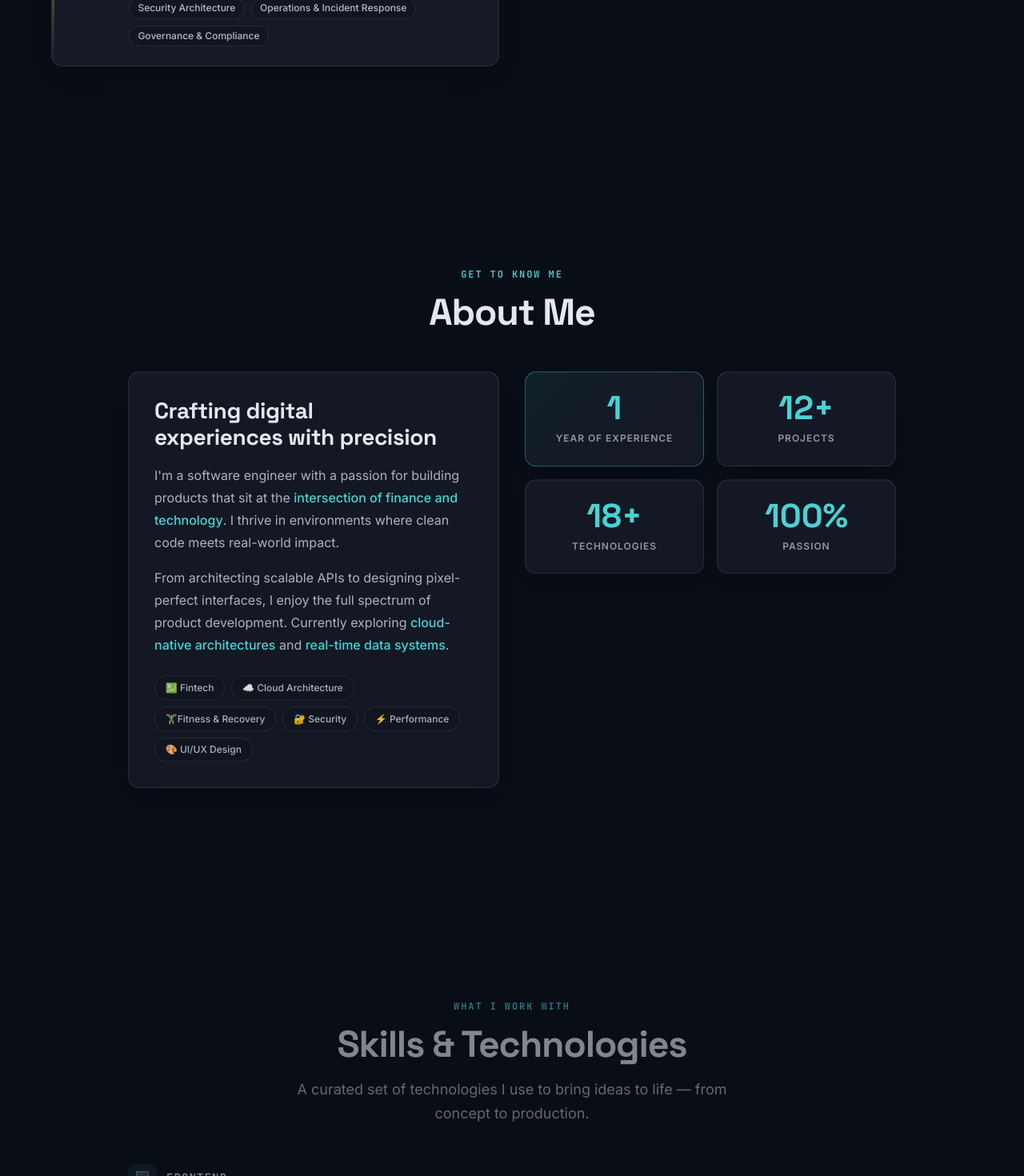
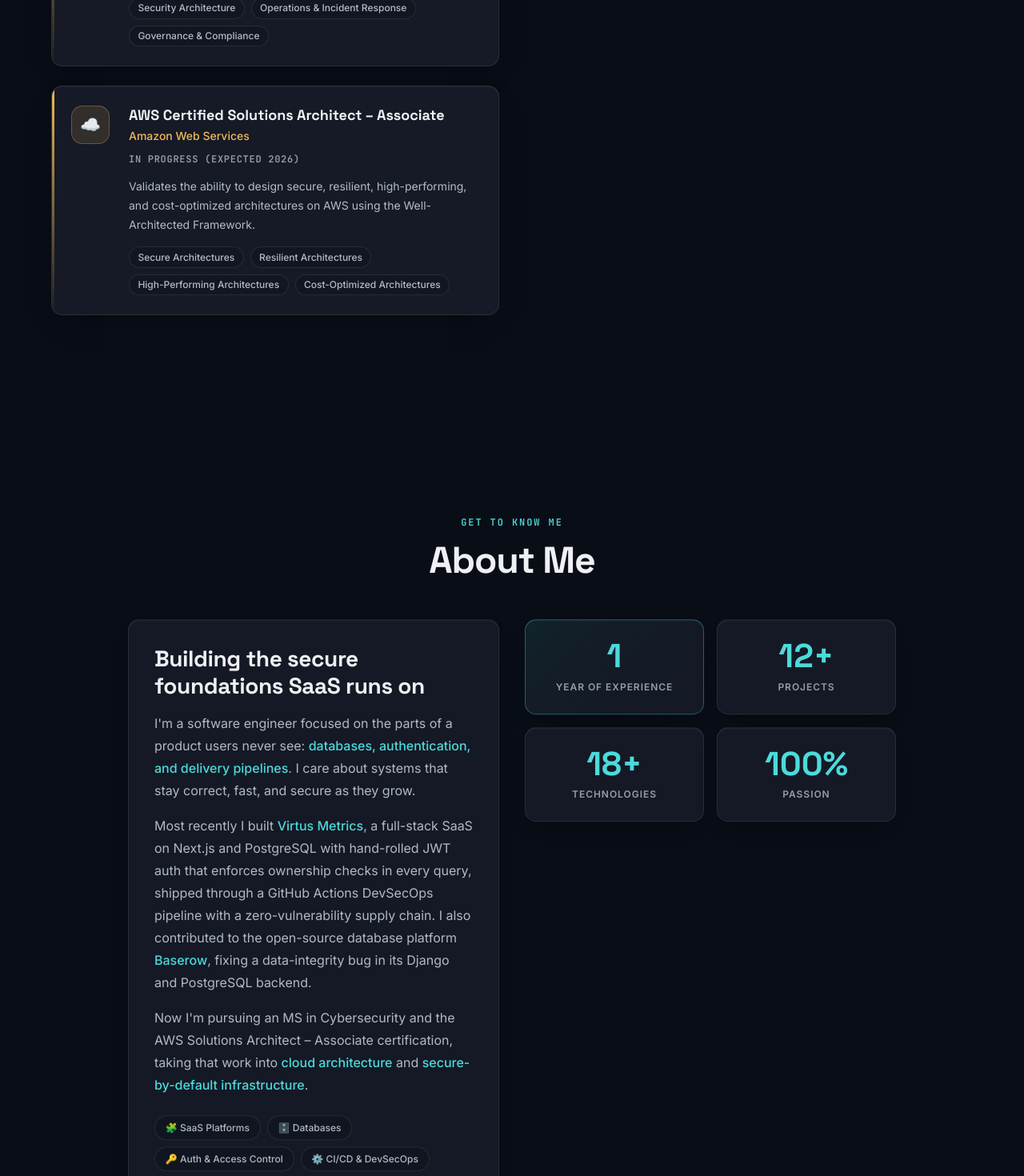
Before and after one commit to erne2003/Portfolio, a React (Vite) app: page / in a window 1280 px wide. Shown: the part 4780-6250 px from the top of the page at 80% size. Built offline with nearby package versions, Linux system fonts and the light colour scheme.

Commit message:
Style changes

```diff
--- a/src/Sections/About.jsx
+++ b/src/Sections/About.jsx
@@ -8,12 +8,12 @@
 ];
 
 const interests = [
-    '💹 Fintech',
+    '🧩 SaaS Platforms',
+    '🗄️ Databases',
+    '🔑 Auth & Access Control',
+    '⚙️ CI/CD & DevSecOps',
     '☁️ Cloud Architecture',
-    '🏋️‍♂️Fitness & Recovery',
-    '🔐 Security',
     '⚡ Performance',
-    '🎨 UI/UX Design',
 ];
 
 function About({ id }) {
@@ -28,20 +28,28 @@
                 {/* Bio column */}
                 <div className="about__bio glass-card">
                     <h3 className="about__bio-title">
-                        Crafting digital experiences with precision
+                        Building the secure foundations SaaS runs on
                     </h3>
                     <p className="about__bio-text">
-                        I'm a software engineer with a passion for building products that
-                        sit at the <span className="about__bio-highlight">intersection of
-                            finance and technology</span>. I thrive in environments where clean
-                        code meets real-world impact.
+                        I'm a software engineer focused on the parts of a product users
+                        never see: <span className="about__bio-highlight">databases,
+                            authentication, and delivery pipelines</span>. I care about
+                        systems that stay correct, fast, and secure as they grow.
                     </p>
                     <p className="about__bio-text">
-                        From architecting scalable APIs to designing pixel-perfect
-                        interfaces, I enjoy the full spectrum of product development.
-                        Currently exploring <span className="about__bio-highlight">cloud-native
-                            architectures</span> and <span className="about__bio-highlight">real-time
-                                data systems</span>.
+                        Most recently I built <span className="about__bio-highlight">Virtus
+                            Metrics</span>, a full-stack SaaS on Next.js and PostgreSQL with
+                        hand-rolled JWT auth that enforces ownership checks in every query,
+                        shipped through a GitHub Actions DevSecOps pipeline with a
+                        zero-vulnerability supply chain. I also contributed to
+                        the open-source database platform <span className="about__bio-highlight">Baserow</span>,
+                        fixing a data-integrity bug in its Django and PostgreSQL backend.
+                    </p>
+                    <p className="about__bio-text">
+                        Now I'm pursuing an MS in Cybersecurity and the AWS Solutions
+                        Architect – Associate certification, taking that work into
+                        {' '}<span className="about__bio-highlight">cloud architecture</span> and
+                        {' '}<span className="about__bio-highlight">secure-by-default infrastructure</span>.
                     </p>
 
                     <div className="about__interests">
--- a/src/Sections/Education.jsx
+++ b/src/Sections/Education.jsx
@@ -16,7 +16,8 @@
         ],
         color: 'blue',
         icon: '🎓',
-        icon2: '🛡️'
+        icon2: '🛡️',
+        inProgress: true,
     },
     {
         degree: 'CompTIA Security+',
@@ -27,6 +28,18 @@
         courses: ['General Security Concepts', 'Threats & Vulnerabilities', 'Security Architecture', 'Operations & Incident Response', 'Governance & Compliance'],
         color: 'red',
         icon: '🛡️',
+        inProgress: true,
+    },
+    {
+        degree: 'AWS Certified Solutions Architect – Associate',
+        school: 'Amazon Web Services',
+        date: 'In Progress (Expected 2026)',
+        description:
+            'Validates the ability to design secure, resilient, high-performing, and cost-optimized architectures on AWS using the Well-Architected Framework.',
+        courses: ['Secure Architectures', 'Resilient Architectures', 'High-Performing Architectures', 'Cost-Optimized Architectures'],
+        color: 'red',
+        icon: '☁️',
+        inProgress: true,
     },
     {
         degree: 'Bachelor of Science in Computer Science',
@@ -50,8 +63,37 @@
     },
 ];
 
+function EducationCard({ item }) {
+    return (
+        <div className={`education__card glass-card education__card--${item.color}`}>
+            <div className="education__icons">
+                <div className={`education__icon education__icon--${item.color}`}>
+                    {item.icon}
+                </div>
+                {item.icon2 && (
+                    <div className={`education__icon education__icon--${item.color}`}>
+                        {item.icon2}
+                    </div>
+                )}
+            </div>
+            <div className="education__content">
+                <h3 className="education__degree">{item.degree}</h3>
+                <p className="education__school">{item.school}</p>
+                <span className="education__date">{item.date}</span>
+                <p className="education__desc">{item.description}</p>
+                <div className="education__courses">
+                    {item.courses.map((course) => (
+                        <span className="tech-chip" key={course}>{course}</span>
+                    ))}
+                </div>
+            </div>
+        </div>
+    );
+}
+
 function Education({ id }) {
-    const [msDegree, secPlus, bsDegree, aaDegree] = educationData;
+    const inProgress = educationData.filter((item) => item.inProgress);
+    const completed = educationData.filter((item) => !item.inProgress);
 
     return (
         <section id={id} className="section education" aria-labelledby="education-title">
@@ -61,103 +103,22 @@
             </div>
 
             <div className="education__grid">
-                {/* Column 1: In Progress */}
                 <div className="education__column">
                     <h3 className="education__column-title">
                         <span aria-hidden="true">⏳</span> In Progress
                     </h3>
-
-                    {/* 1. Master of Science in Cybersecurity */}
-                    <div className={`education__card glass-card education__card--${msDegree.color}`}>
-                        <div className="education__icons">
-                            <div className={`education__icon education__icon--${msDegree.color}`}>
-                                {msDegree.icon}
-                            </div>
-                            {msDegree.icon2 && (
-                                <div className={`education__icon education__icon--${msDegree.color}`}>
-                                    {msDegree.icon2}
-                                </div>
-                            )}
-                        </div>
-                        <div className="education__content">
-                            <h3 className="education__degree">{msDegree.degree}</h3>
-                            <p className="education__school">{msDegree.school}</p>
-                            <span className="education__date">{msDegree.date}</span>
-                            <p className="education__desc">{msDegree.description}</p>
-                            <div className="education__courses">
-                                {msDegree.courses.map((course) => (
-                                    <span className="tech-chip" key={course}>{course}</span>
-                                ))}
-                            </div>
-                        </div>
-                    </div>
-
-                    {/* 2. CompTIA Security+ */}
-                    <div className={`education__card glass-card education__card--${secPlus.color}`}>
-                        <div className="education__icons">
-                            <div className={`education__icon education__icon--${secPlus.color}`}>
-                                {secPlus.icon}
-                            </div>
-                        </div>
-                        <div className="education__content">
-                            <h3 className="education__degree">{secPlus.degree}</h3>
-                            <p className="education__school">{secPlus.school}</p>
-                            <span className="education__date">{secPlus.date}</span>
-                            <p className="education__desc">{secPlus.description}</p>
-                            <div className="education__courses">
-                                {secPlus.courses.map((course) => (
-                                    <span className="tech-chip" key={course}>{course}</span>
-                                ))}
-                            </div>
-                        </div>
-                    </div>
+                    {inProgress.map((item) => (
+                        <EducationCard item={item} key={item.degree} />
+                    ))}
                 </div>
 
-                {/* Column 2: Completed */}
                 <div className="education__column">
                     <h3 className="education__column-title">
                         <span aria-hidden="true">✅</span> Completed
                     </h3>
-
-                    {/* 3. Bachelor of Science in Computer Science */}
-                    <div className={`education__card glass-card education__card--${bsDegree.color}`}>
-                        <div className="education__icons">
-                            <div className={`education__icon education__icon--${bsDegree.color}`}>
-                                {bsDegree.icon}
-                            </div>
-                        </div>
-                        <div className="education__content">
-                            <h3 className="education__degree">{bsDegree.degree}</h3>
-                            <p className="education__school">{bsDegree.school}</p>
-                            <span className="education__date">{bsDegree.date}</span>
-                            <p className="education__desc">{bsDegree.description}</p>
-                            <div className="education__courses">
-                                {bsDegree.courses.map((course) => (
-                                    <span className="tech-chip" key={course}>{course}</span>
-                                ))}
-                            </div>
-                        </div>
-                    </div>
-
-                    {/* 4. Associate of Arts in Computer Science */}
-                    <div className={`education__card glass-card education__card--${aaDegree.color}`}>
-                        <div className="education__icons">
-                            <div className={`education__icon education__icon--${aaDegree.color}`}>
-                                {aaDegree.icon}
-                            </div>
-                        </div>
-                        <div className="education__content">
-                            <h3 className="education__degree">{aaDegree.degree}</h3>
-                            <p className="education__school">{aaDegree.school}</p>
-                            <span className="education__date">{aaDegree.date}</span>
-                            <p className="education__desc">{aaDegree.description}</p>
-                            <div className="education__courses">
-                                {aaDegree.courses.map((course) => (
-                                    <span className="tech-chip" key={course}>{course}</span>
-                                ))}
-                            </div>
-                        </div>
-                    </div>
+                    {completed.map((item) => (
+                        <EducationCard item={item} key={item.degree} />
+                    ))}
                 </div>
             </div>
         </section>
```
